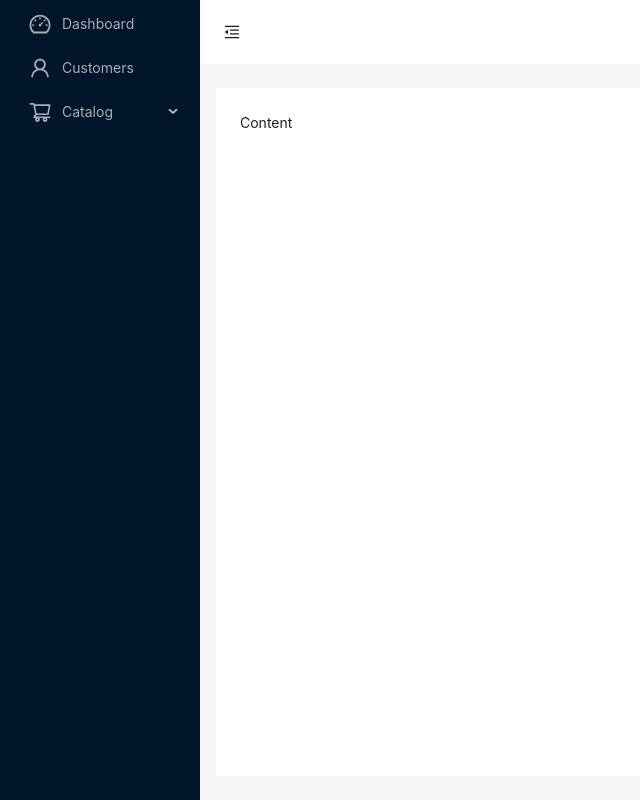
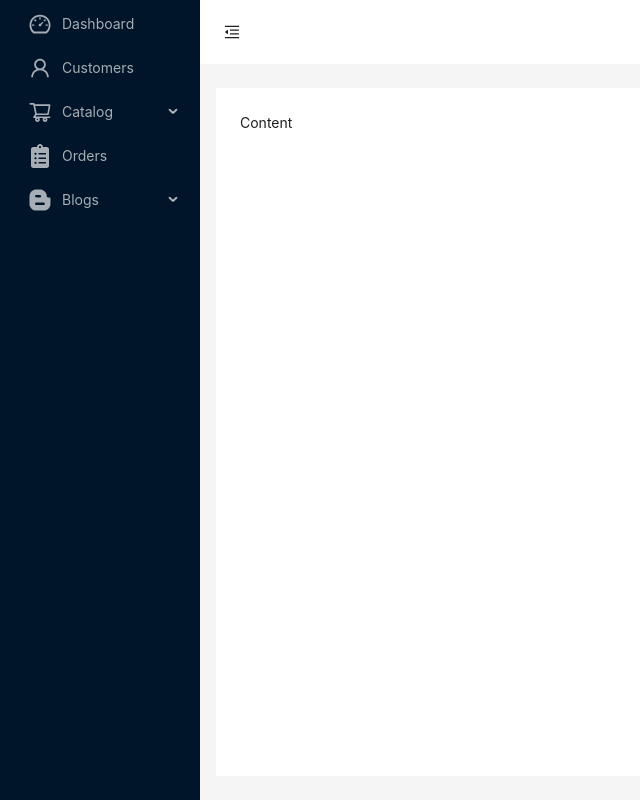
Before and after one commit to sam1090/ecommerce, a React (Create React App) app in the folder admin-app/: page /admin in a window 1280 px wide. Shown: the whole page, without its empty margins (0-640 px from the left). Built offline with nearby package versions, Linux system fonts and the light colour scheme.

Commit message:
working on navigation bar

```diff
--- a/admin-app/src/Components/MainLayout.js
+++ b/admin-app/src/Components/MainLayout.js
@@ -7,9 +7,16 @@ import {
   VideoCameraOutlined,
 } from "@ant-design/icons";
 import { Layout, Menu, Button, theme } from "antd";
-import { AiOutlineDashboard, AiOutlineShoppingCart, AiOutlineUser } from "react-icons/ai";
-import {SiBrandfolder} from 'react-icons/si';
-import {BiCategoryAlt} from 'react-icons/bi';
+import {
+  AiOutlineDashboard,
+  AiOutlineShoppingCart,
+  AiOutlineUser,
+  AiOutlineBgColors,
+} from "react-icons/ai";
+import { SiBrandfolder } from "react-icons/si";
+import { BiCategoryAlt } from "react-icons/bi";
+import { ImBlog } from "react-icons/im";
+import { FaClipboardList, FaBloggerB } from "react-icons/fa";
 import { useNavigate } from "react-router-dom";
 const { Header, Sider, Content } = Layout;
 const MainLayout = () => {
@@ -35,48 +42,90 @@ const MainLayout = () => {
           items={[
             {
               key: "",
-              icon: <AiOutlineDashboard className="fs-4"/>,
+              icon: <AiOutlineDashboard className="fs-4" />,
               label: "Dashboard",
             },
             {
               key: "customers",
-              icon: <AiOutlineUser className="fs-4"/>,
+              icon: <AiOutlineUser className="fs-4" />,
               label: "Customers",
             },
             {
-              key: "Catalog",
-              icon: <AiOutlineShoppingCart className="fs-4"/>,
+              key: "catalog",
+              icon: <AiOutlineShoppingCart className="fs-4" />,
               label: "Catalog",
               children: [
                 {
                   key: "product",
-                  icon: <AiOutlineShoppingCart className="fs-4"/>,
+                  icon: <AiOutlineShoppingCart className="fs-4" />,
                   label: "Add Product",
                 },
                 {
                   key: "product-list",
-                  icon: <AiOutlineShoppingCart className="fs-4"/>,
+                  icon: <AiOutlineShoppingCart className="fs-4" />,
                   label: "Product List",
                 },
                 {
                   key: "brand",
-                  icon: <SiBrandfolder className="fs-5"/>,
+                  icon: <SiBrandfolder className="fs-5" />,
                   label: "Brand ",
                 },
                 {
                   key: "brand-list",
-                  icon: <SiBrandfolder className="fs-5"/>,
+                  icon: <SiBrandfolder className="fs-5" />,
                   label: "Brand List",
                 },
                 {
                   key: "category",
-                  icon: <BiCategoryAlt className="fs-5"/>,
+                  icon: <BiCategoryAlt className="fs-5" />,
                   label: "Category ",
                 },
                 {
                   key: "category-list",
-                  icon: <BiCategoryAlt className="fs-5"/>,
+                  icon: <BiCategoryAlt className="fs-5" />,
                   label: "Category List",
+                },
+                {
+                  key: "color",
+                  icon: <AiOutlineBgColors className="fs-5" />,
+                  label: "Color ",
+                },
+                {
+                  key: "color-list",
+                  icon: <AiOutlineBgColors className="fs-5" />,
+                  label: "Color List",
+                },
+              ],
+            },
+            {
+              key: "orders",
+              icon: <FaClipboardList className="fs-4" />,
+              label: "Orders",
+            },
+            {
+              key: "blog",
+              icon: <FaBloggerB className="fs-4" />,
+              label: "Blogs",
+              children: [
+                {
+                  key: "blog",
+                  icon: <ImBlog className="fs-4" />,
+                  label: "Add Blog",
+                },
+                {
+                  key: "blog-list",
+                  icon: <FaBloggerB className="fs-4" />,
+                  label: "Blog List",
+                },
+                {
+                  key: "blog-category",
+                  icon: <ImBlog className="fs-4" />,
+                  label: "Add Blog Category",
+                },
+                {
+                  key: "blog-category-list",
+                  icon: <FaBloggerB className="fs-4" />,
+                  label: "Blog Category List",
                 },
               ],
             },
```
